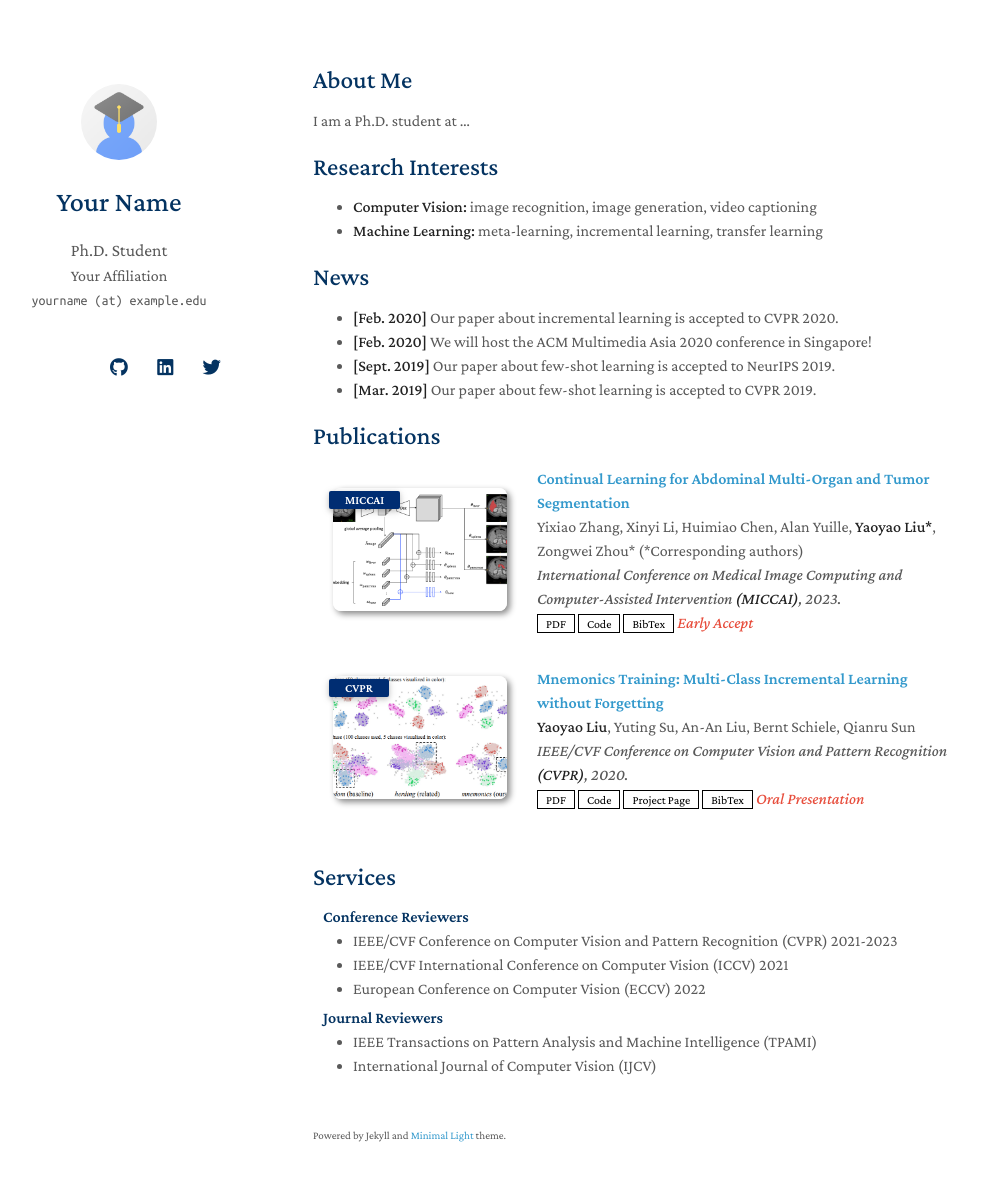
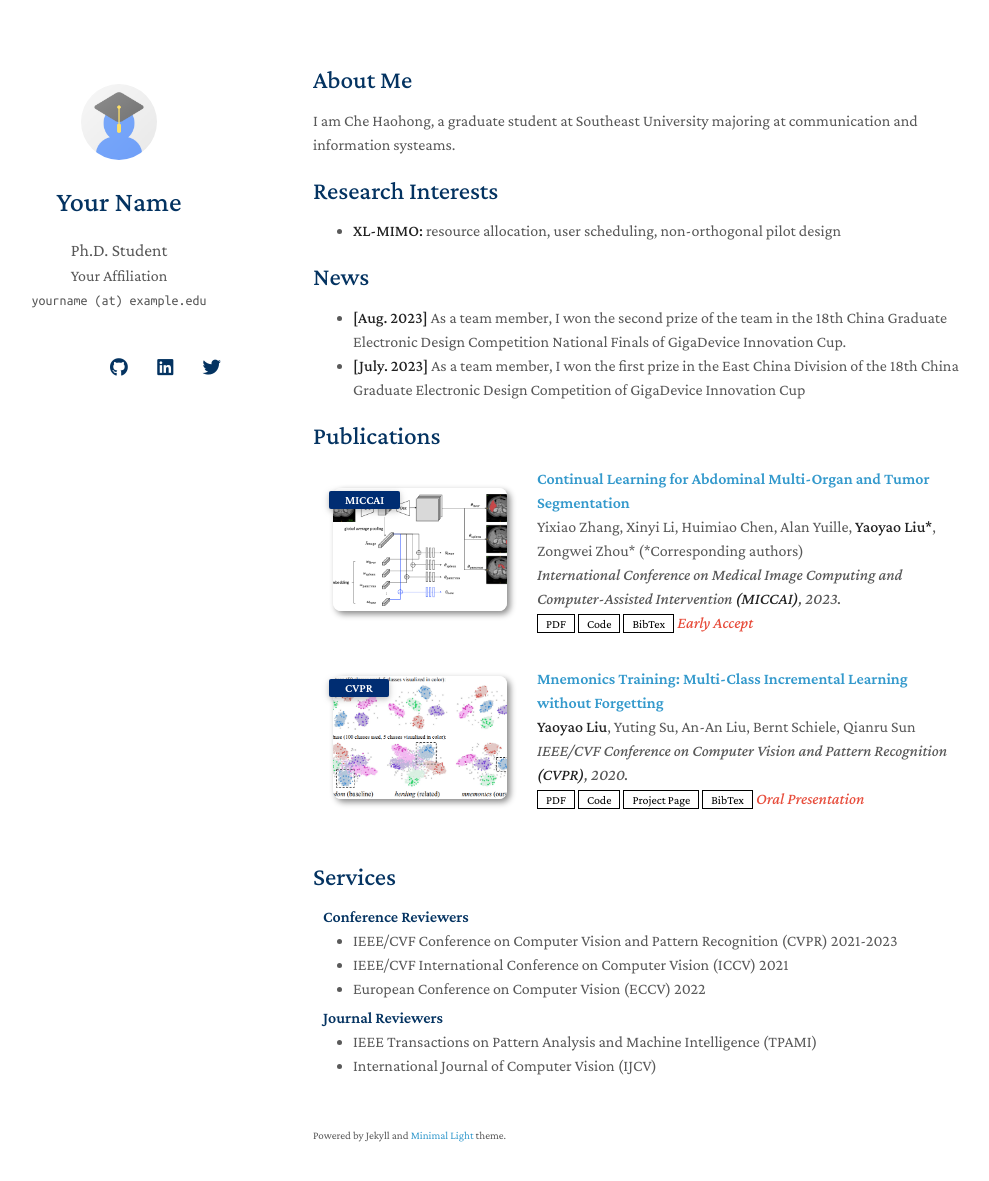
Before and after one commit to Wonderful-CHH/Wonderful-CHH.github.io, a Jekyll site: the page built from index.md, in a window 1280 px wide and 1216 px high. Shown: the top 1181 px of the window, without its empty margins (157-1146 px from the left). Built offline with Jekyll 4.4.1, drawn with Linux system fonts in a browser that asks for light colours; nearby versions of some CDN libraries; a style sheet for code colours, icons or effects is not loaded; our own code applies the rules of GitHub Pages for plain Markdown files.

Commit message:
index.md

```diff
--- a/index.md
+++ b/index.md
@@ -4,19 +4,18 @@ layout: homepage
 
 ## About Me
 
-I am a Ph.D. student at ...
+I am Che Haohong, a graduate student at Southeast University majoring at communication and information systeams.
 
 ## Research Interests
 
-- **Computer Vision:** image recognition, image generation, video captioning
-- **Machine Learning:** meta-learning, incremental learning, transfer learning
+- **XL-MIMO:** resource allocation, user scheduling, non-orthogonal pilot design
+
 
 ## News
 
-- **[Feb. 2020]** Our paper about incremental learning is accepted to CVPR 2020.
-- **[Feb. 2020]** We will host the ACM Multimedia Asia 2020 conference in Singapore!
-- **[Sept. 2019]** Our paper about few-shot learning is accepted to NeurIPS 2019.
-- **[Mar. 2019]** Our paper about few-shot learning is accepted to CVPR 2019.
+- **[Aug. 2023]** As a team member, I won the second prize of the team in the 18th China Graduate Electronic Design Competition National Finals of GigaDevice Innovation Cup.
+- **[July. 2023]** As a team member, I won the first prize in the East China Division of the 18th China Graduate Electronic Design Competition of GigaDevice Innovation Cup
+
 
 {% include_relative _includes/publications.md %}
 
```
